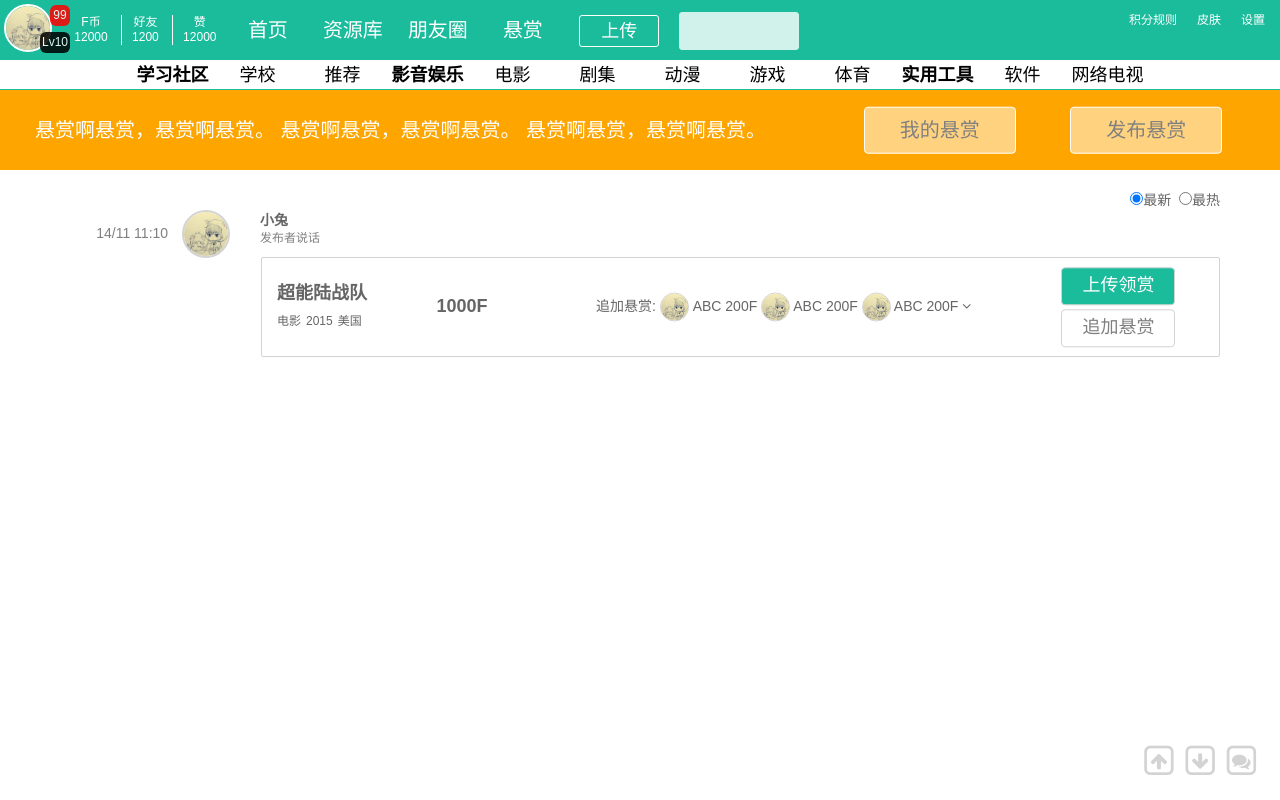
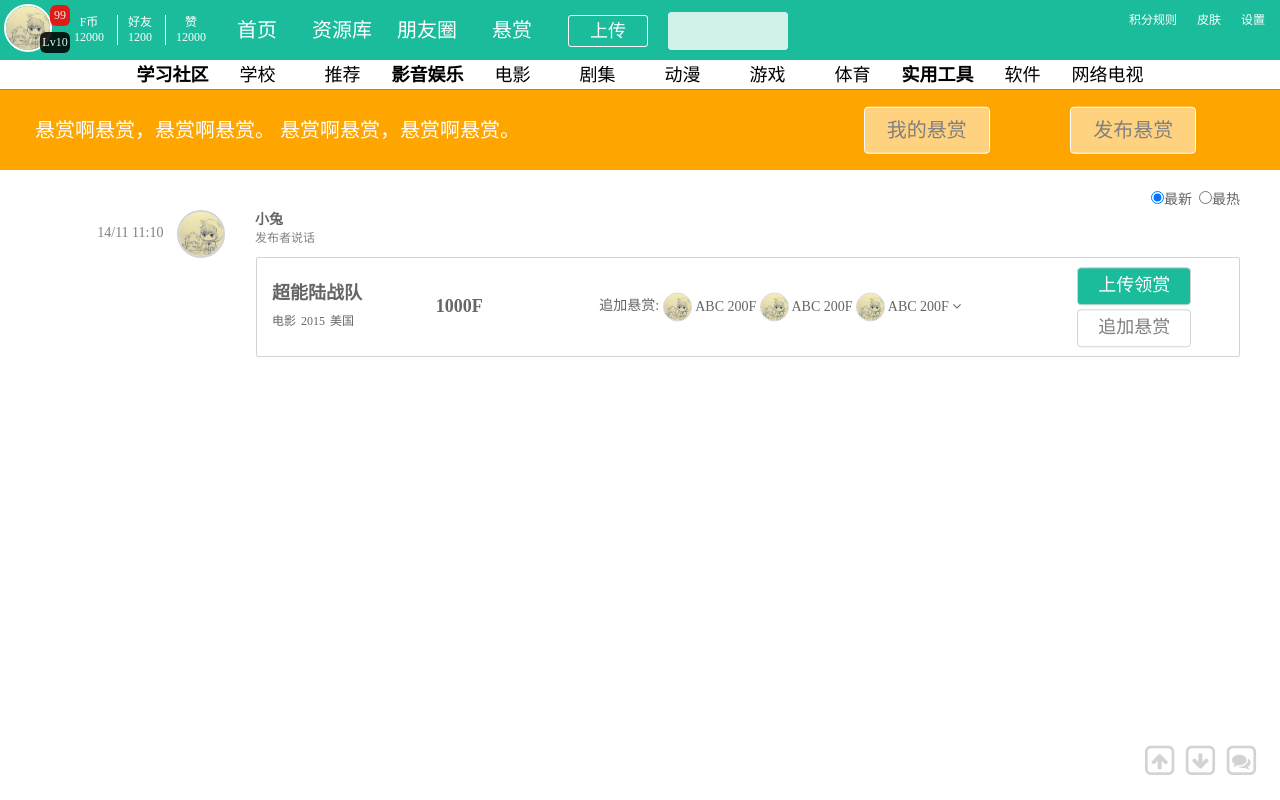
Before and after one commit to zhangxiaoyang/fbt-scripts, a website: page fbt-ui2/index.html at #/reward in a window 1280 px wide. Drawn offline with Linux system fonts and the light colour scheme.

Commit message:
fixed ui

```diff
--- a/fbt-ui2/static/css/base.css
+++ b/fbt-ui2/static/css/base.css
@@ -16,12 +16,12 @@ html, body, span, div, p, a, table, tbody, td, h1, h2, h3, h4, h5, h6, img, form
   padding:0;
   margin:0;
   list-style: none;
+  font-family: "Microsoft YaHei","黑体","文泉驛微米黑";
 }
 
 body {
   /*line-height: 22px;
   font-size: 12px;*/
-  font-family: arial, "\5B8B\4F53";
   color: #666;
   background: #fff;
   font-smoothing: antialiased;
@@ -262,7 +262,7 @@ body {
   color: grey;
   border: 1px solid white;
   border-radius: 4px;
-  padding: 8px 35px;
+  padding: 8px 22px;
   font-size: 20px;
   margin: 2px;
 }
@@ -276,7 +276,9 @@ body {
 *********************************************************************/
 
 .container {
-  margin: 20px 50px;
+  padding: 0;
+  margin: 0 auto;
+  /*margin: 20px 50px;*/
 }
 
 /*********************************************************************
@@ -310,6 +312,14 @@ input[type="radio"] {
 
 .modal {
   background: rgba(0, 0, 0, 0.8);
+}
+
+.modal .modal-header {
+  border-bottom: 2px solid #1abc9c;
+}
+
+.modal .modal-footer {
+  border: 0;
 }
 
 .modal .close {
--- a/fbt-ui2/static/css/reward.css
+++ b/fbt-ui2/static/css/reward.css
@@ -10,7 +10,7 @@
 ********************************************************/
 
 .reward {
-  margin-top: 80px;
+  margin-top: 100px;
 }
 
 .reward > .row > div:first-child {
--- a/fbt-ui2/static/partials/reward.html
+++ b/fbt-ui2/static/partials/reward.html
@@ -1,15 +1,14 @@
 <!-- vim: set sw=2 ts=2 : -->
 <div class="banner">
   <div class="row">
-    <div class="col-lg-8">
-      悬赏啊悬赏，悬赏啊悬赏。
+    <div class="col-md-8">
       悬赏啊悬赏，悬赏啊悬赏。
       悬赏啊悬赏，悬赏啊悬赏。
     </div>
-    <div class="col-lg-2">
+    <div class="col-md-2">
       <button>我的悬赏</button>
     </div>
-    <div class="col-lg-2">
+    <div class="col-md-2">
       <button>发布悬赏</button>
     </div>
   </div>
@@ -22,27 +21,27 @@
     </div>
   </div>
   <div class="row">
-    <div class="col-lg-2">
+    <div class="col-md-2">
       <div class="time">14/11 11:10</div>
       <img class="logo" src="static/img/avatar.jpg"/>
     </div>
-    <div class="col-lg-10">
+    <div class="col-md-10">
       <div class="name">小兔</div>
       <div class="message">发布者说话</div>
       <div class="row item">
-        <div class="col-lg-2 resource-name">
+        <div class="col-md-2 resource-name">
           <p>超能陆战队</p>
           <p><span>电影</span><span>2015</span><span>美国</span></p>
         </div>
-        <div class="col-lg-2 fb">1000F</div>
-        <div class="col-lg-6 addition">
+        <div class="col-md-2 fb">1000F</div>
+        <div class="col-md-6 addition">
           追加悬赏:
           <span><img class="small-logo" src="static/img/avatar.jpg"/> ABC 200F</span><span></span>
           <span><img class="small-logo" src="static/img/avatar.jpg"/> ABC 200F</span><span></span>
           <span><img class="small-logo" src="static/img/avatar.jpg"/> ABC 200F</span><span></span>
           <span ng-click="viewClickHandler()" class="more-addition"><i class="fa fa-angle-down"></i></span>
         </div>
-        <div class="col-lg-2">
+        <div class="col-md-2">
           <div class="row">
             <button ng-click="uploadClickHandler()" class="default primary">上传领赏</button>
           </div>
@@ -105,7 +104,7 @@ View Modal
     <div class="modal-content">
       <div class="modal-header">
         <button type="button" class="close" data-dismiss="modal" aria-label="Close"><span aria-hidden="true">&times;</span></button>
-        <div class="modal-title" id="myModalLabel"><img src="static/img/fbt-logo.png"/> <h3>追加悬赏列表</h3></div>
+        <div class="modal-title" id="myModalLabel"><img src="static/img/fbt-logo.png"/> <h3>悬赏列表</h3></div>
       </div>
       <div class="modal-body">
         ...
```
